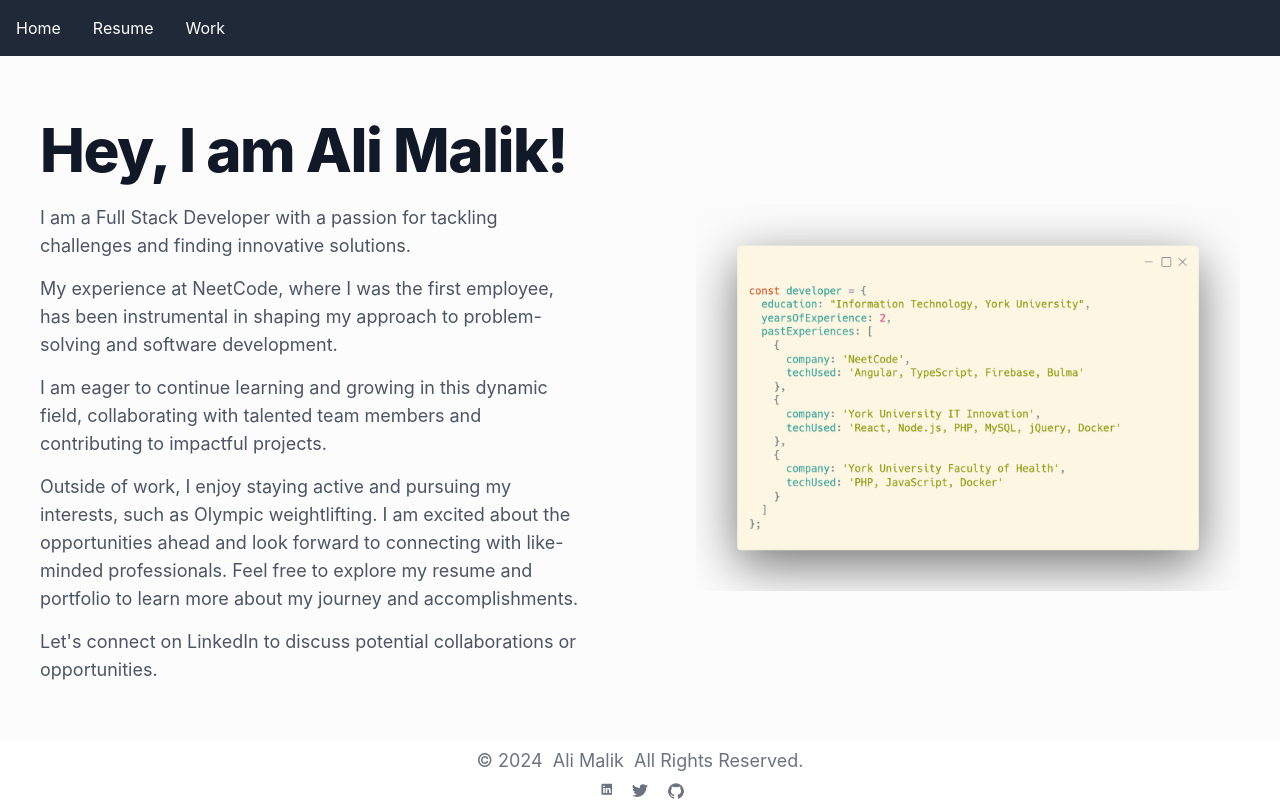
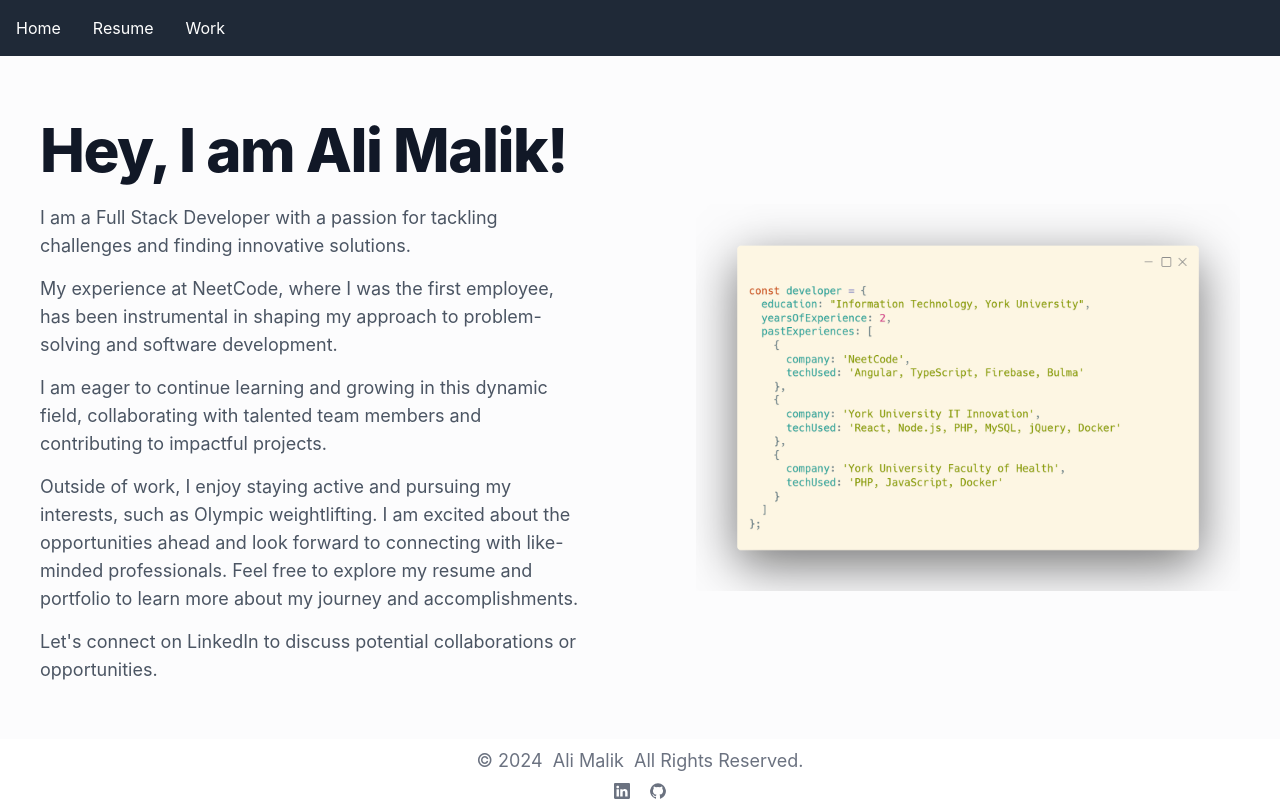
Before and after one commit to malimalik/portfolio, a React (Create React App) app: page / in a window 1280 px wide. Built offline with nearby package versions, Linux system fonts and the light colour scheme; a web font is replaced by a local one.

Commit message:
update linkedin icon

```diff
--- a/src/Components/Footer.jsx
+++ b/src/Components/Footer.jsx
@@ -7,9 +7,7 @@ const Footer = () => {
         <div class="sm:items-center sm:justify-between p-2">
           <span class="flex sm:justify-center text-lg text-gray-500 sm:text-center sm:w-full dark:text-gray-400 mb-2">
             © 2024 &nbsp;
-              <p>
-                Ali Malik &nbsp;
-              </p>
+            <p>Ali Malik &nbsp;</p>
             All Rights Reserved.
           </span>
           <div class="flex mt-4 sm:justify-center sm:mt-0">
@@ -18,20 +16,18 @@ const Footer = () => {
               class="text-gray-500 hover:text-gray-900 dark:hover:text-white"
             >
               <svg
-                  class="w-4 h-4"
-                  aria-hidden="true"
                 xmlns="http://www.w3.org/2000/svg"
+                width="16"
+                height="16"
                 fill="currentColor"
-                  viewBox="0 0 8 19"
+                class="bi bi-linkedin"
+                viewBox="0 0 16 16"
               >
-                  <path
-                    fill-rule="evenodd"
-                     d="M2 1C1.44772 1 1 1.44772 1 2V13C1 13.5523 1.44772 14 2 14H13C13.5523 14 14 13.5523 14 13V2C14 1.44772 13.5523 1 13 1H2ZM3.05 6H4.95V12H3.05V6ZM5.075 4.005C5.075 4.59871 4.59371 5.08 4 5.08C3.4063 5.08 2.925 4.59871 2.925 4.005C2.925 3.41129 3.4063 2.93 4 2.93C4.59371 2.93 5.075 3.41129 5.075 4.005ZM12 8.35713C12 6.55208 10.8334 5.85033 9.67449 5.85033C9.29502 5.83163 8.91721 5.91119 8.57874 6.08107C8.32172 6.21007 8.05265 6.50523 7.84516 7.01853H7.79179V6.00044H6V12.0047H7.90616V8.8112C7.8786 8.48413 7.98327 8.06142 8.19741 7.80987C8.41156 7.55832 8.71789 7.49825 8.95015 7.46774H9.02258C9.62874 7.46774 10.0786 7.84301 10.0786 8.78868V12.0047H11.9847L12 8.35713Z"/>
-
+                <path d="M0 1.146C0 .513.526 0 1.175 0h13.65C15.474 0 16 .513 16 1.146v13.708c0 .633-.526 1.146-1.175 1.146H1.175C.526 16 0 15.487 0 14.854zm4.943 12.248V6.169H2.542v7.225zm-1.2-8.212c.837 0 1.358-.554 1.358-1.248-.015-.709-.52-1.248-1.342-1.248S2.4 3.226 2.4 3.934c0 .694.521 1.248 1.327 1.248zm4.908 8.212V9.359c0-.216.016-.432.08-.586.173-.431.568-.878 1.232-.878.869 0 1.216.662 1.216 1.634v3.865h2.401V9.25c0-2.22-1.184-3.252-2.764-3.252-1.274 0-1.845.7-2.165 1.193v.025h-.016l.016-.025V6.169h-2.4c.03.678 0 7.225 0 7.225z" />
               </svg>
               <span class="sr-only">Linkedin</span>
             </a>
-              <a
+            {/* <a
                 href="https://twitter.com/alidelivers"
                 class="text-gray-500 hover:text-gray-900 dark:hover:text-white ms-5"
               >
@@ -49,7 +45,7 @@ const Footer = () => {
                   />
                 </svg>
                 <span class="sr-only">X page</span>
-              </a>
+              </a> */}
             <a
               href="https://github.com/malimalik"
               class="text-gray-500 hover:text-gray-900 dark:hover:text-white ms-5"
```
Lines whose indentation alone changed are shown as unchanged.
